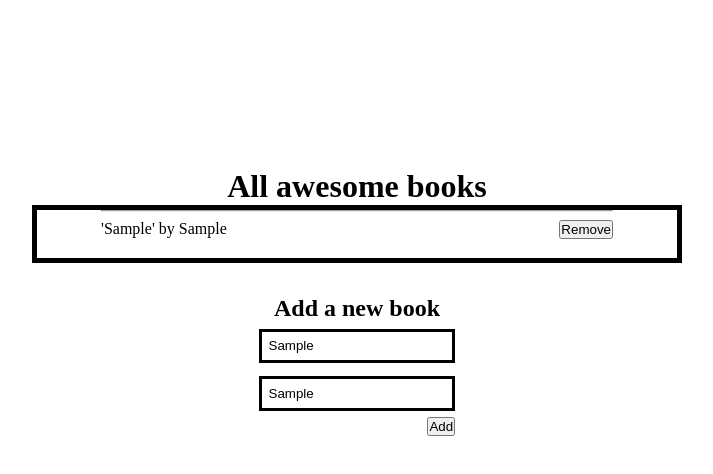
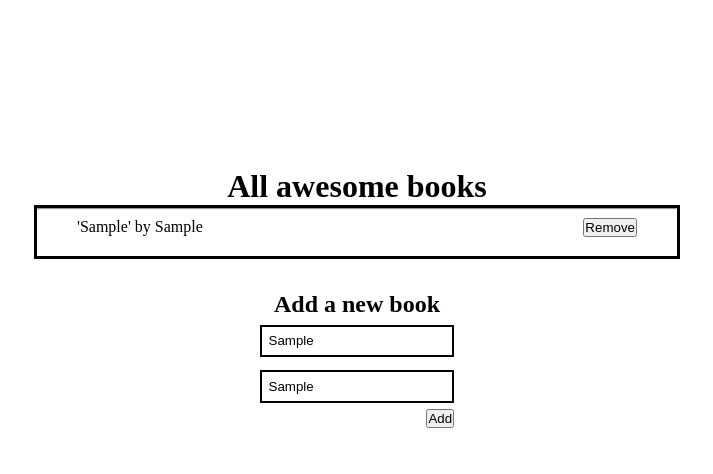
Before and after one commit to taldr27/Awesome-Books, a website: page index.html in a window 1280 px wide. Both pictures are taken after typing "Sample", "Sample" into the empty fields and a click on the button "Add". Shown: the whole page, without its empty margins (283-996 px from the left). Drawn offline with Linux system fonts and the light colour scheme.

Commit message:
Add styles fixes to desing

```diff
--- a/main.js
+++ b/main.js
@@ -12,6 +12,7 @@ function displayBooks() {
     const book = document.createElement('li');
     book.innerHTML = `<span class="title">'${books[i].title}' by ${books[i].author}</span>  `;
     const btn = document.createElement('button');
+    btn.className = 'list-btn';
     const hrLine = document.createElement('hr');
     btn.textContent = 'Remove';
     book.append(btn);
--- a/style.css
+++ b/style.css
@@ -11,13 +11,13 @@ body {
 
 ul {
   list-style: none;
-  margin-inline: 4em;
 }
 
 li {
   display: flex;
   margin-block: 0.5em;
   justify-content: space-between;
+  margin-inline: 2.5em;
 }
 
 form {
@@ -35,7 +35,7 @@ form {
 }
 
 .list {
-  border: 5px solid black;
+  border: 3px solid black;
   width: 100%;
   min-height: 3em;
   height: 100%;
@@ -45,7 +45,11 @@ form {
 .input {
   margin-block: 0.5em;
   padding: 0.5em;
-  border: 3px solid black;
+  border: 2px solid black;
+}
+
+.list-btn {
+  justify-content: center;
 }
 
 button {
```
